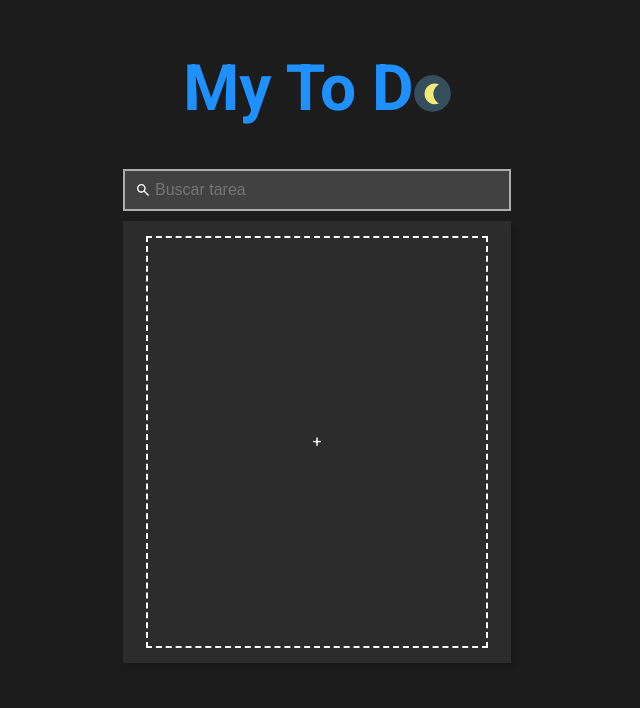
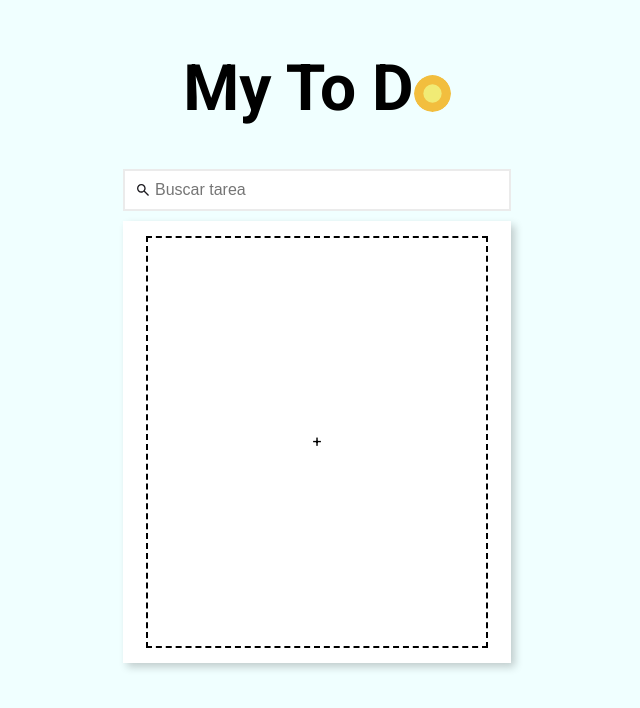
Before and after one commit to Gonzze-dev/Task-App, a React (Vite) app: page / in a window 1280 px wide. Shown: the top 708 px of the page, without its empty margins (323-963 px from the left). Built offline with nearby package versions, Linux system fonts and the light colour scheme.

Commit message:
if solved

```diff
--- a/src/providers/DarkModeProvier.jsx
+++ b/src/providers/DarkModeProvier.jsx
@@ -7,8 +7,8 @@ const DarkModeProvier = ({children}) => {
     const [colorMode, setColorMode] = useState('')
 
     useEffect(() => {
-        const mode = colorMode == '' ? '-dark' : ''
-        const modeBody = colorMode == '' ? "dark" : "ligth"
+        const mode = colorMode == '' ? '' : '-dark'
+        const modeBody = colorMode == '' ? 'ligth' : 'dark'
 
         document.getElementById('body').className = modeBody
         setColorMode(mode)
```
